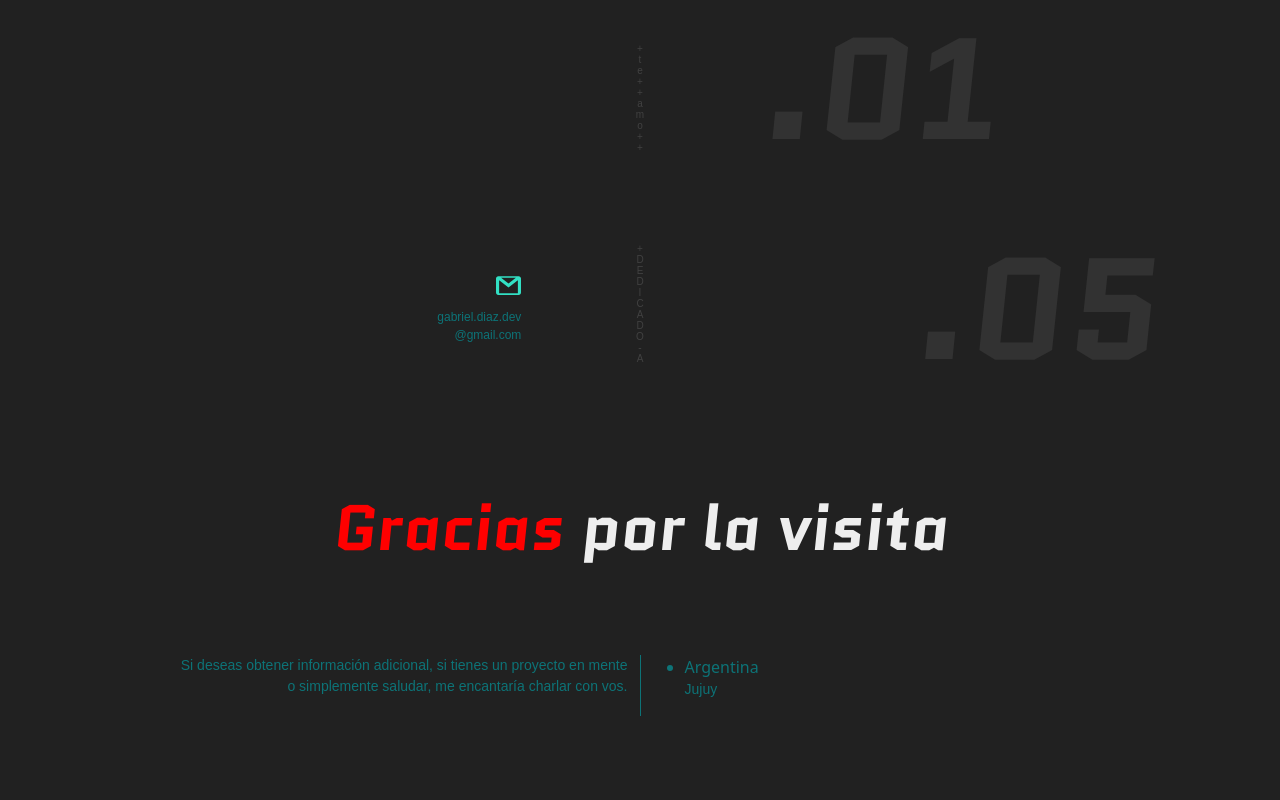
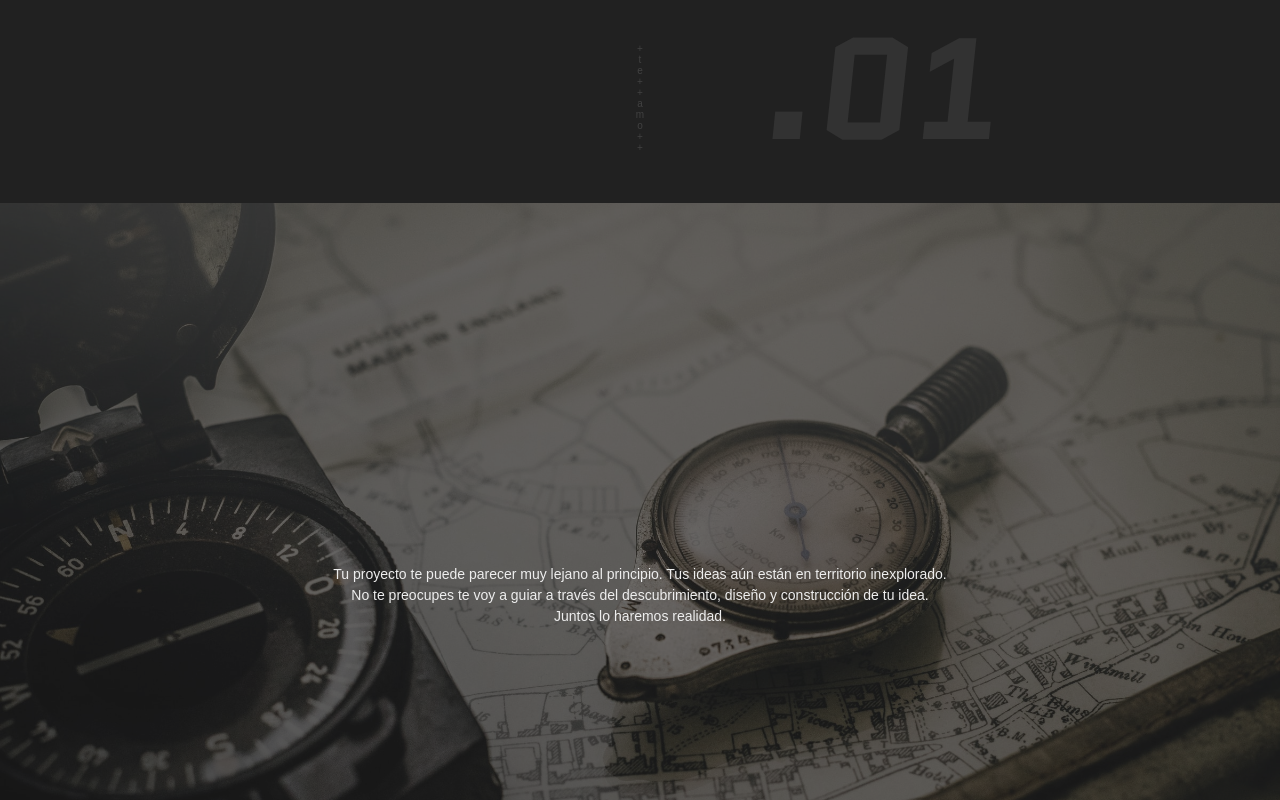
Before and after one commit to Gabriel-Arg/Gabriel-Arg.github.io, a plain HTML site: page index.html in a window 1280 px wide. Shown: the part 1447-2247 px from the top of the page. Drawn offline with nearby package versions, Linux system fonts and the light colour scheme; a web font is replaced by a local one.

Commit message:
Creo hitori 1 paralx

```diff
--- a/assets/style/responsivehome.css
+++ b/assets/style/responsivehome.css
@@ -69,6 +69,10 @@
     }
     .modal-footer {
         padding: 4px;
+    }
+
+    .historia1-ancestro {
+        height: 100vmin;
     }
 }
 
--- a/index.html
+++ b/index.html
@@ -25,6 +25,7 @@
 
     <!-- ENLACE A MI HOJA DE ESTILO EXTERNO CSS -->
     <link rel="stylesheet" href="estilo.css">
+    <link rel="stylesheet" href="style.css">
     <link rel="stylesheet" href="assets/style/responsivehome.css">
     <style>
 
@@ -195,10 +196,16 @@
 </div>
 
 <!-- -------------------- HISTORIA 1 PARALAX--------------------------------------------------------------->
-<div class="container-fluid historia1">
-    <div class="container">
-        <div class="row">
-
+<div class="container-fluid historia1-ancestro">
+    <div class="container-fluid">
+        <div class="container">
+            <p>
+                Tu proyecto te puede parecer muy lejano al principio.
+                Tus ideas aún están en territorio inexplorado. <br>
+                No te preocupes te voy a guiar a través del descubrimiento,
+                diseño y construcción de tu idea. <br>
+                Juntos lo haremos realidad.
+            </p>
         </div>
 
     </div>
--- a/scss/components/_variables.scss
+++ b/scss/components/_variables.scss
@@ -11,6 +11,7 @@ $color-celesteclaro: #14ffec;
 $color-rojooscuro: #af0404;
 $color-rojoclaro: #ff0000;
 
+$color-filtrogris: #212121a6;
 // ----------------------------------
 //     FUENTES
 // ----------------------------------
--- a/scss/estilo.scss
+++ b/scss/estilo.scss
@@ -1 +1,37 @@
 @import "components/variables";
+
+// ----------------------------------
+//        HISTORIA 1 PARALX
+// ----------------------------------
+.historia1-ancestro {
+    // border: 1px solid red;
+    height: 100vmax;
+    padding: 0;
+    background: cadetblue fixed no-repeat 50% 50%;
+    background-image: url(assets/img/mapa-compass.jpg);
+    background-size: cover;
+    object-fit: cover;
+
+    .container-fluid {
+        background-color: $color-filtrogris;
+        height: 100%;
+        padding: 0px;
+        display: flex;
+        flex-direction: column;
+        justify-content: center;
+
+        .container {
+            // background-color: rgba(0, 128, 0, 0.344);
+            height: 50%;
+            display: flex;
+            flex-direction: column;
+            justify-content: space-evenly;
+            align-items: center;
+            text-align: center;
+
+            p {
+                color: $color-blanco;
+            }
+        }
+    }
+}
```
Also changed, not shown: assets/img/mapa-compass.jpg (added), style.css (added), 1 other file.
